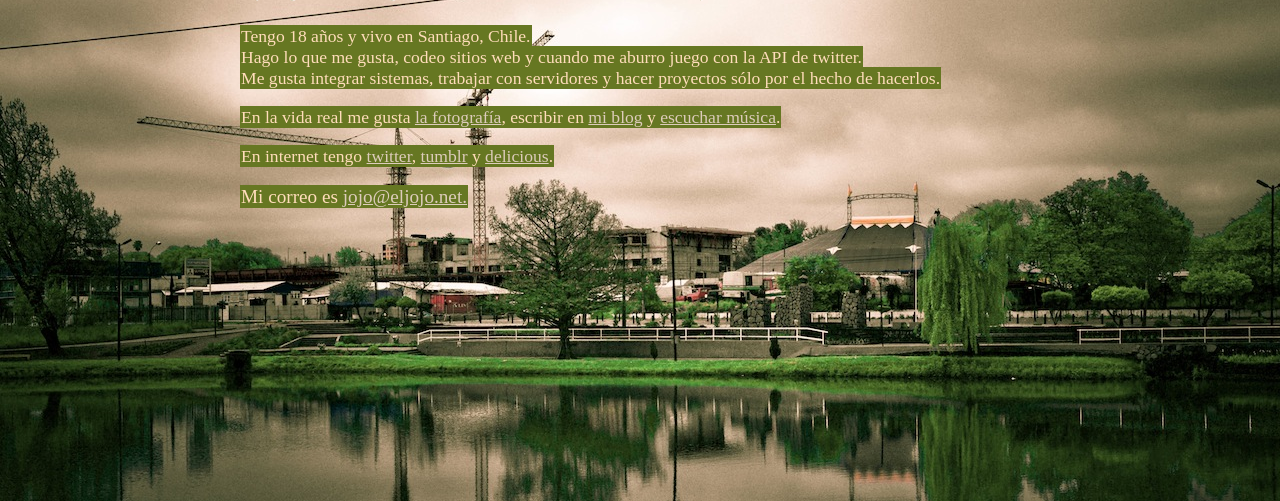
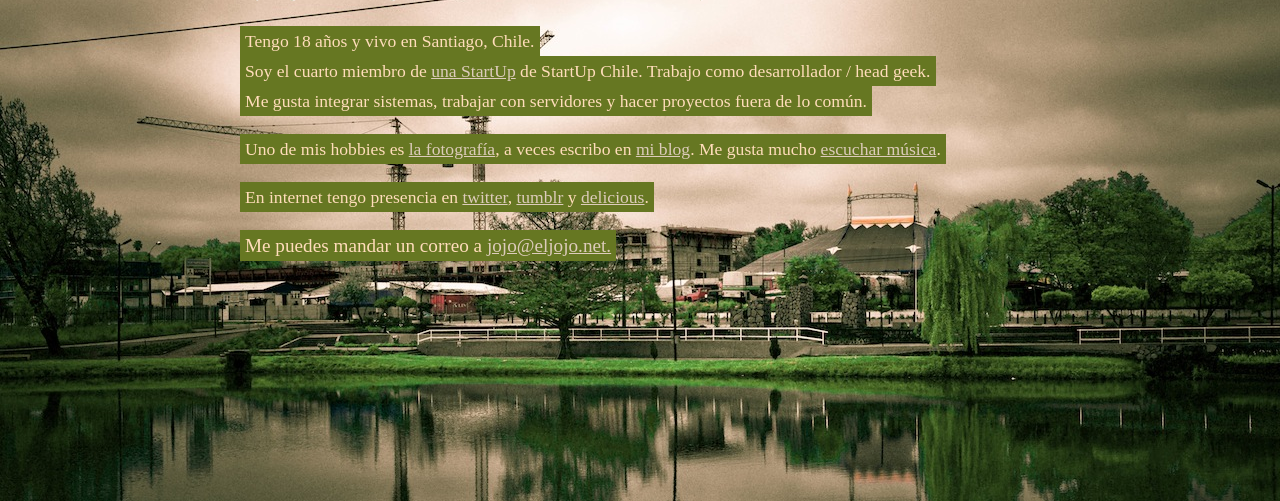
Before and after one commit to eljojo/eljojo.net, a PHP site: page / in a window 1280 px wide. Shown: the part 108-609 px from the top of the page. Run offline with PHP 8.4, Linux system fonts and the light colour scheme; some libraries are stand-ins or nearby versions; some web fonts are replaced.

Commit message:
cambios al texto y mas espacio en el css

```diff
--- a/estilo.css
+++ b/estilo.css
@@ -55,7 +55,8 @@ span {
 	background: none repeat scroll 0 0 #CC9944;
 	color: #113300;
 	text-shadow:none;
-	padding:1px;
+	padding:5px;
+  line-height: 30px;
 }
 @media screen and (max-device-width: 480px){
 	body{
--- a/index.php
+++ b/index.php
@@ -7,7 +7,7 @@ $color = ($elegido == 0) ? 'oscuro' : 'claro';
 	<meta charset="utf-8" />
 	<title>Jos&eacute; Tom&aacute;s Albornoz</title>
 	<meta content="18 a&ntilde;os, programador, ser humano." name="description" />
-	<meta name="keywords" content="jojo, eljojo, jose, tomas, albornoz, rodriguez, JOjoDesigns, eljojo2, mychemicaljojo, purininis, ajipirijou, el, jojo, www.purininis.com, purininis.com,eljojo.net, ajipirijou.com, donsaludador, jojobots, dondespedidor, sraclima" />
+	<meta name="keywords" content="jojo, eljojo, jose, tomas, albornoz, rodriguez, JOjoDesigns, eljojo2, mychemicaljojo, purininis, ajipirijou, el, jojo, www.purininis.com, purininis.com, eljojo.net, ajipirijou.com, donsaludador, jojobots, dondespedidor, sraclima" />
 	<link rel="canonical" href="http://josealbornoz.cl/" />
 	<meta property="og:title" content="Jos&eacute; Tom&aacute;s Albornoz"/>
 	<meta property="og:description" content="18 a&ntilde;os, programador, ser humano." />
@@ -16,7 +16,7 @@ $color = ($elegido == 0) ? 'oscuro' : 'claro';
 	<meta property="og:image" content="http://perfectirijillo.com/eljojo.net/yo/yo_1_1.jpg"/>
 	<meta property="fb:admins" content="586872350"/>
 
-	<link href="estilo.css?v=1.1" media="screen, projection" rel="stylesheet" type="text/css" />
+	<link href="estilo.css?v=1.2" media="screen, projection" rel="stylesheet" type="text/css" />
 	<meta name="viewport" content = "width=850,height=device-height, initial-scale = 0.55, minimum-scale = 0.55, maximum-scale = 1.5" />
 	<link rel="shortcut icon" href="yo.png" />
 	<script src="//html5shim.googlecode.com/svn/trunk/html5.js"></script>
@@ -49,19 +49,19 @@ $color = ($elegido == 0) ? 'oscuro' : 'claro';
 	<section>
 		<p>
 			<span>Tengo 18 a&ntilde;os y vivo en Santiago, Chile.</span><br />
-			<span>Hago lo que me gusta, codeo sitios web y cuando me aburro juego con la API de twitter.</span><br />
-			<span>Me gusta integrar sistemas, trabajar con servidores y hacer proyectos s&oacute;lo por el hecho de hacerlos.</span>
+			<span>Soy el cuarto miembro de <a href="http://ajipirijou.com/vida-diaria/acerca-de-mi-trabajo-actual">una StartUp</a> de StartUp Chile. Trabajo como desarrollador / head geek.</span><br />
+			<span>Me gusta integrar sistemas, trabajar con servidores y hacer proyectos fuera de lo com&uacute;n.</span>
 		</p>
 		<p>
-			<span>En la vida real me gusta <a href="http://flickr.com/photos/eljojo/">la fotograf&iacute;a</a>, escribir en <a href="http://ajipirijou.com">mi blog</a> y <a href="http://last.fm/user/eljojo_net">escuchar m&uacute;sica</a>.</span>
+			<span>Uno de mis hobbies es <a href="http://flickr.com/photos/eljojo/">la fotograf&iacute;a</a>, a veces escribo en <a href="http://ajipirijou.com">mi blog</a>. Me gusta mucho <a href="http://last.fm/user/eljojo_net">escuchar m&uacute;sica</a>.</span>
 		</p>
 		<p>
-			<span>En internet tengo <a href="http://twitter.com/eljojo">twitter</a>, <a href="http://www.purininis.com">tumblr</a> y <a href="http://delicious.com/eljojo2">delicious</a>.</span>
+			<span>En internet tengo presencia en <a href="http://twitter.com/eljojo">twitter</a>, <a href="http://www.purininis.com">tumblr</a> y <a href="http://delicious.com/eljojo2">delicious</a>.</span>
 		</p>
 	</section>
 	<footer>
 		<p>
-			<span>Mi correo es
+			<span>Me puedes mandar un correo a
 				<script type="text/javascript">
 				//<![CDATA[
 				<!--
```
